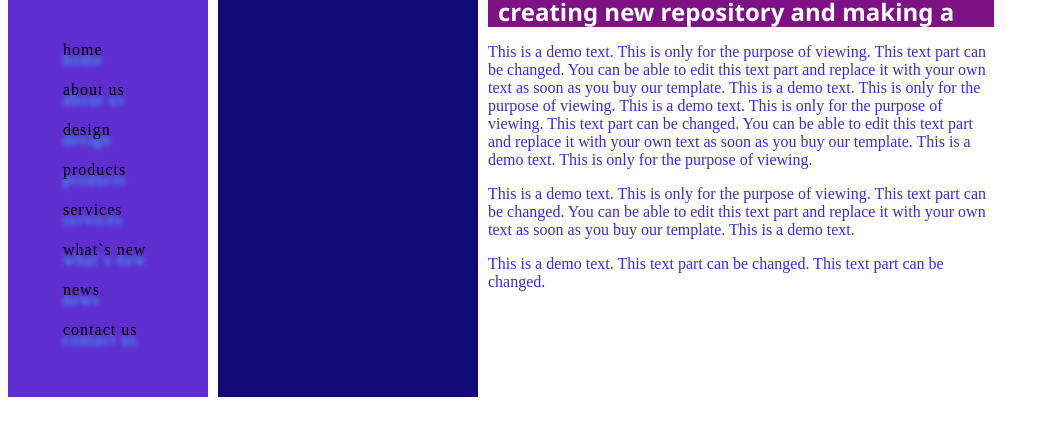
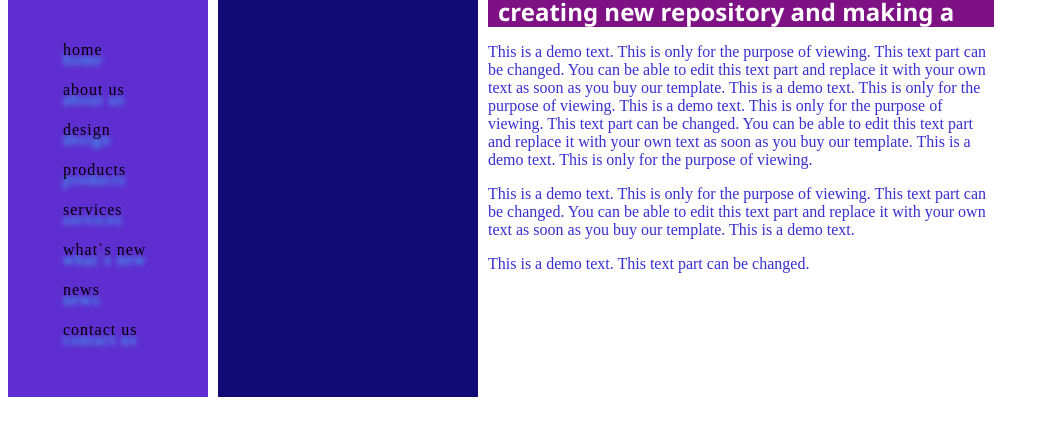
Before and after one commit to ReverendV/git_hw1, a plain HTML site: page index.html in a window 1280 px wide. Shown: the part 74-510 px from the top of the page, without its empty margins (0-1049 px from the left). Drawn offline with Linux system fonts and the light colour scheme; a web font is replaced by a local one.

Commit message:
text line delited

```diff
--- a/index.html
+++ b/index.html
@@ -35,7 +35,7 @@
 
         <p>This is a demo text. This is only for the purpose of viewing. This text part can be changed. You can be able to edit this text part and replace it with your own text as soon as you buy our template. This is a demo text.</p>
 
-        <p>This is a demo text. This text part can be changed. This text part can be changed.</p>
+        <p>This is a demo text. This text part can be changed. </p>
 </div>
 </body>
 </html>
```
